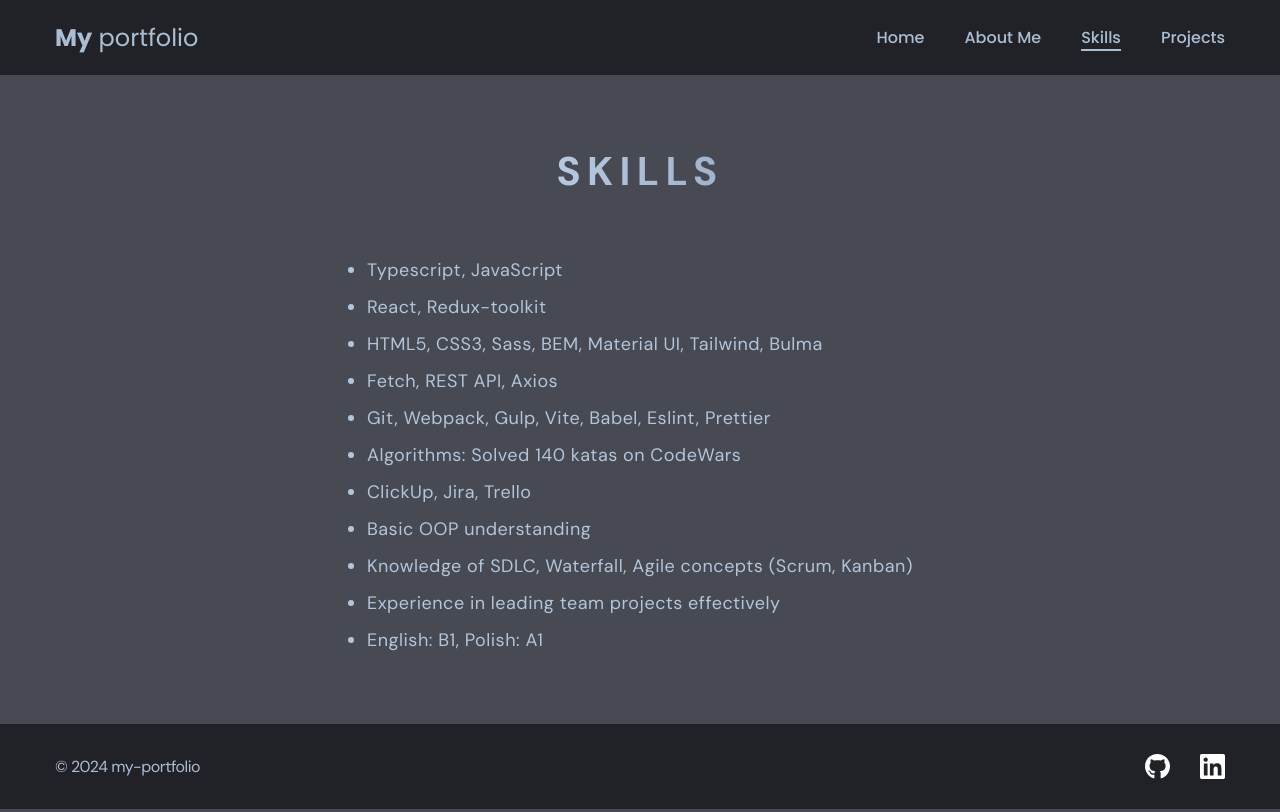
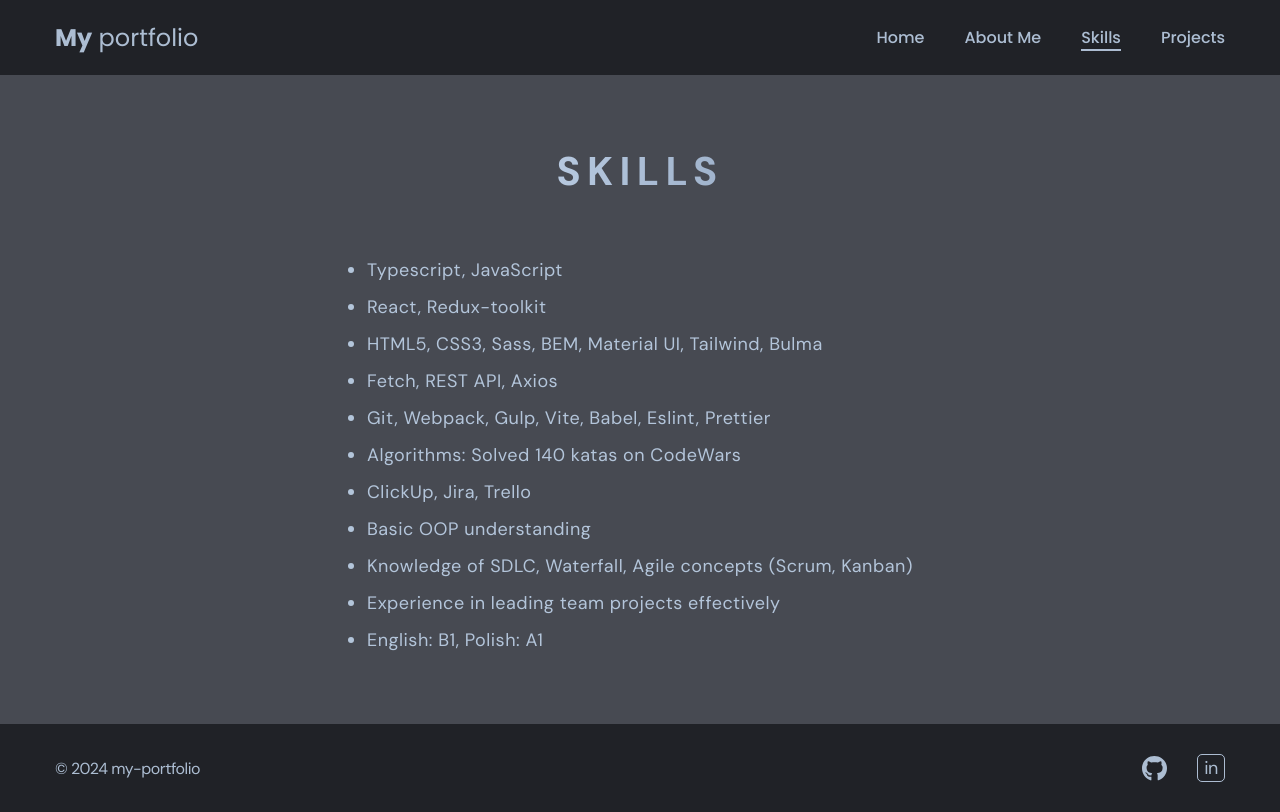
Before and after one commit to minimal005/my_portfolio, a React (Vite) app: page /#/skills in a window 1280 px wide. Built offline with nearby package versions, Linux system fonts and the light colour scheme.

Commit message:
fix colors

```diff
--- a/src/components/footer/Footer.jsx
+++ b/src/components/footer/Footer.jsx
@@ -1,4 +1,3 @@
-import linkedIn from "./../../img/icons/linkedIn.svg";
 import gitHub from "./../../img/icons/gitHub.svg";
 import { Link } from "react-router-dom";
 import "./style.css";
@@ -14,12 +13,12 @@
                 <img src={gitHub} alt="gitHub" />
               </Link>
             </li>
-            <li className="social__item">
+            <li className="social__item social__item--in">
               <Link
                 to="https://www.linkedin.com/in/halyna-kravchenko-451172291/"
                 target="_blank"
               >
-                <img src={linkedIn} alt="linkedIn" />
+                in
               </Link>
             </li>
           </ul>
--- a/src/components/footer/style.css
+++ b/src/components/footer/style.css
@@ -25,6 +25,19 @@
   width: 25px;
   aspect-ratio: 100%; /* 1/1 */
 }
+.social__item--in {
+  border: 1px solid var(--white);
+  display: flex;
+  justify-content: center;
+  align-items: center;
+  font-size: 18px;
+  width: 28px;
+  height: 28px;
+  border-radius: 5px;
+}
+.social__item--in a {
+  color: inherit;
+}
 .copyright {
   font-size: 16px;
 }
--- a/src/pages/skills/style.css
+++ b/src/pages/skills/style.css
@@ -6,6 +6,7 @@
   font-size: 18px;
   letter-spacing: 0.5px;
   line-height: 1.5;
+  padding-inline: 15px;
 }
 
 .skills__list {
```
Also changed, not shown: src/img/icons/gitHub.svg.
